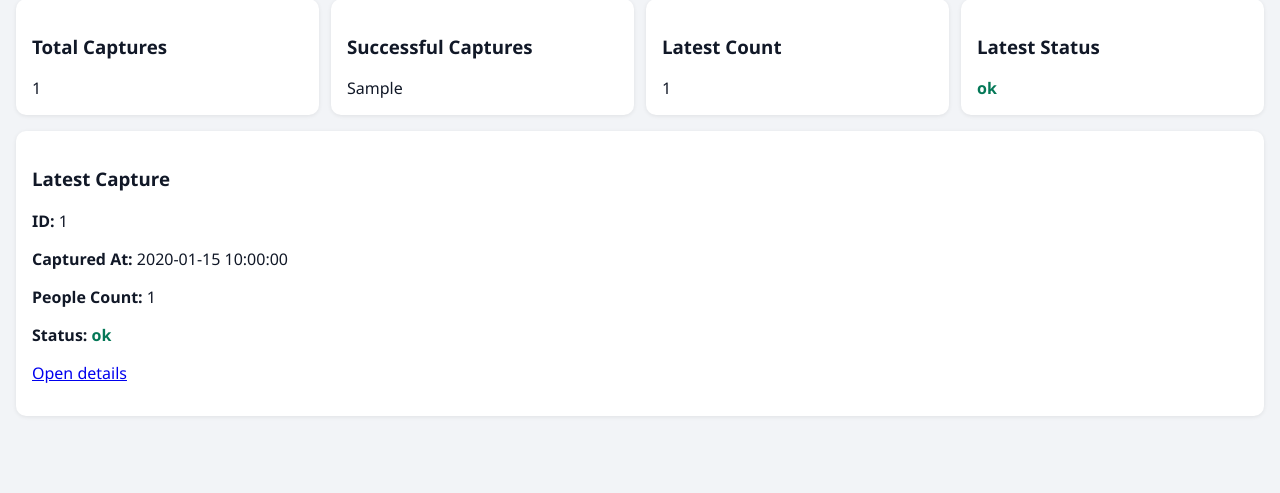
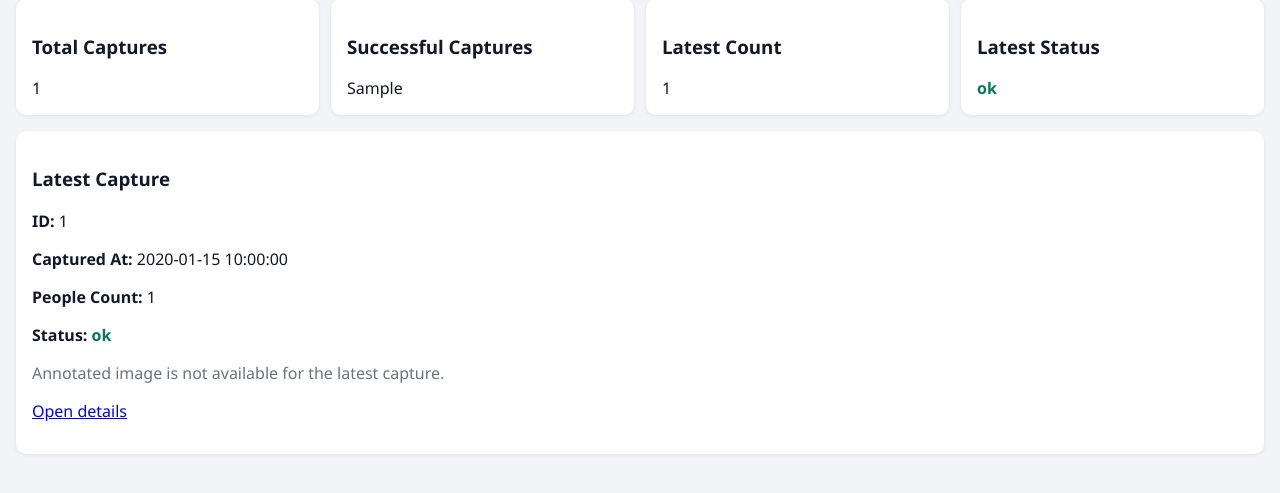
Before and after one commit to VadimPushtaev/narva-queue, a FastAPI app: template narva_queue/web/templates/dashboard.html in a window 1280 px wide. Shown: the part 230-723 px from the top of the page. Run offline with FastAPI, Linux system fonts and the light colour scheme; the template is opened without the code that fills it: most values are stand-ins (such as "Sample title", 1, 10 or a date in 2020); some libraries are stand-ins or nearby versions.

Commit message:
feat(web): add favicon and show latest annotated capture on dashboard

```diff
--- a/narva_queue/web/app.py
+++ b/narva_queue/web/app.py
@@ -8,6 +8,7 @@ from typing import Any
 
 from fastapi import Depends, FastAPI, HTTPException, Query, Request
 from fastapi.responses import HTMLResponse, JSONResponse, Response
+from fastapi.staticfiles import StaticFiles
 from fastapi.templating import Jinja2Templates
 from sqlalchemy import desc, func, select
 from sqlalchemy.orm import Session
@@ -21,6 +22,7 @@ APP_ROOT = Path(__file__).resolve().parent
 templates = Jinja2Templates(directory=str(APP_ROOT / "templates"))
 settings = load_settings()
 app = FastAPI(title="Narva Queue Service")
+app.mount("/static", StaticFiles(directory=str(APP_ROOT / "static")), name="static")
 MAX_ALL_POINTS = 1000
 
 
--- a/narva_queue/web/templates/base.html
+++ b/narva_queue/web/templates/base.html
@@ -4,6 +4,7 @@
   <meta charset="utf-8">
   <meta name="viewport" content="width=device-width, initial-scale=1">
   <title>{% block title %}Narva Queue{% endblock %}</title>
+  <link rel="icon" type="image/png" href="/static/favicon.png">
   <script src="https://cdn.jsdelivr.net/npm/chart.js"></script>
   <script src="https://unpkg.com/htmx.org@1.9.12"></script>
   <style>
--- a/narva_queue/web/templates/dashboard.html
+++ b/narva_queue/web/templates/dashboard.html
@@ -42,6 +42,12 @@
   <p><strong>Captured At:</strong> {{ latest.captured_at }}</p>
   <p><strong>People Count:</strong> {{ latest.people_count }}</p>
   <p><strong>Status:</strong> <span class="status-{{ latest.status }}">{{ latest.status }}</span></p>
+  {% if latest.annotated_image_bytes %}
+    <p><strong>Annotated:</strong></p>
+    <img src="/captures/{{ latest.id }}/annotated" alt="Latest annotated capture">
+  {% else %}
+    <p class="muted">Annotated image is not available for the latest capture.</p>
+  {% endif %}
   {% if latest.error %}
     <p><strong>Error:</strong> {{ latest.error }}</p>
   {% endif %}
```
Also changed, not shown: narva_queue/web/static/favicon.png (added).
